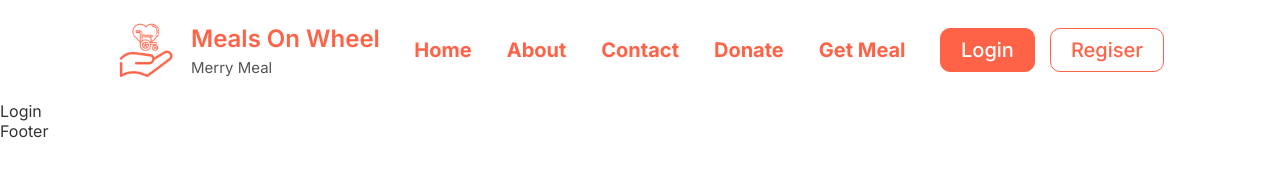
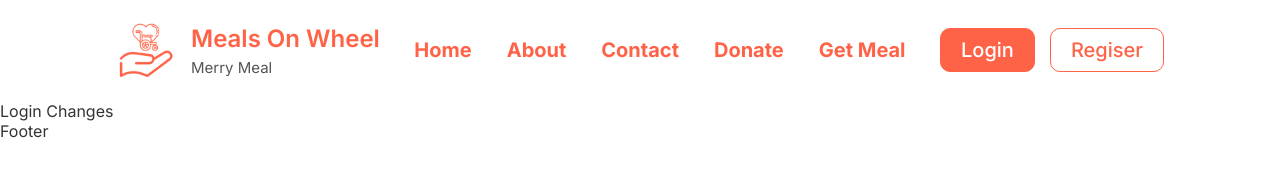
Before and after one commit to Rayy-007/meals-on-wheel-project, a React (Vite) app: page /login in a window 1280 px wide. Shown: the top 191 px of the page. Built offline with nearby package versions, Linux system fonts and the light colour scheme.

Commit message:
changed login

```diff
--- a/src/components/login/Login.jsx
+++ b/src/components/login/Login.jsx
@@ -1,5 +1,5 @@
 const Login = () => {
-  return <div>Login</div>;
+  return <div>Login Changes</div>;
 };
 
 export default Login;
```
